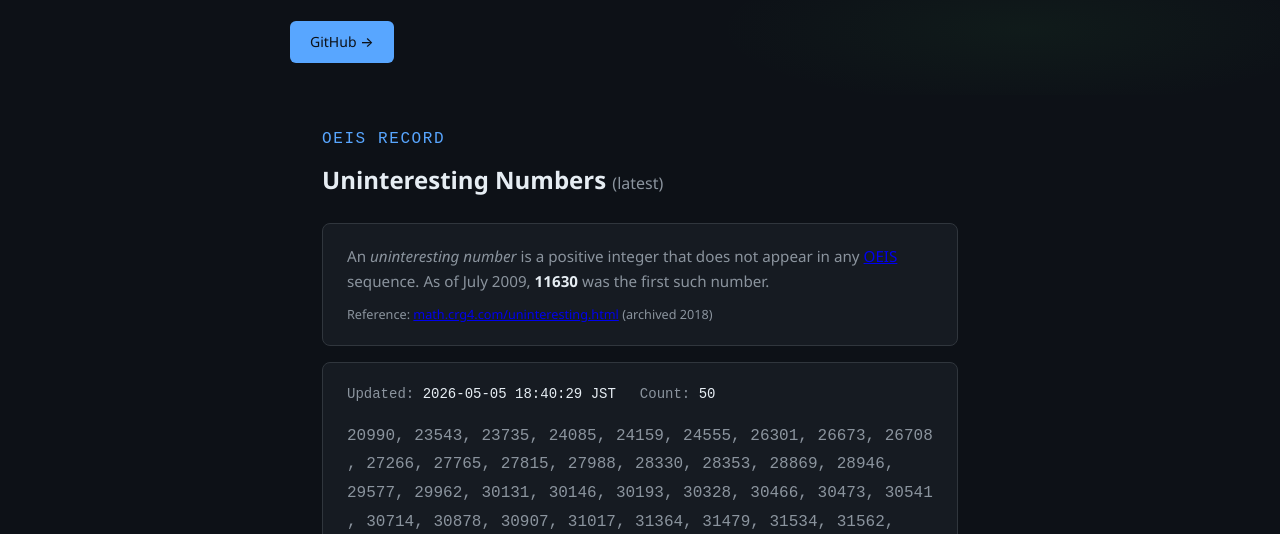
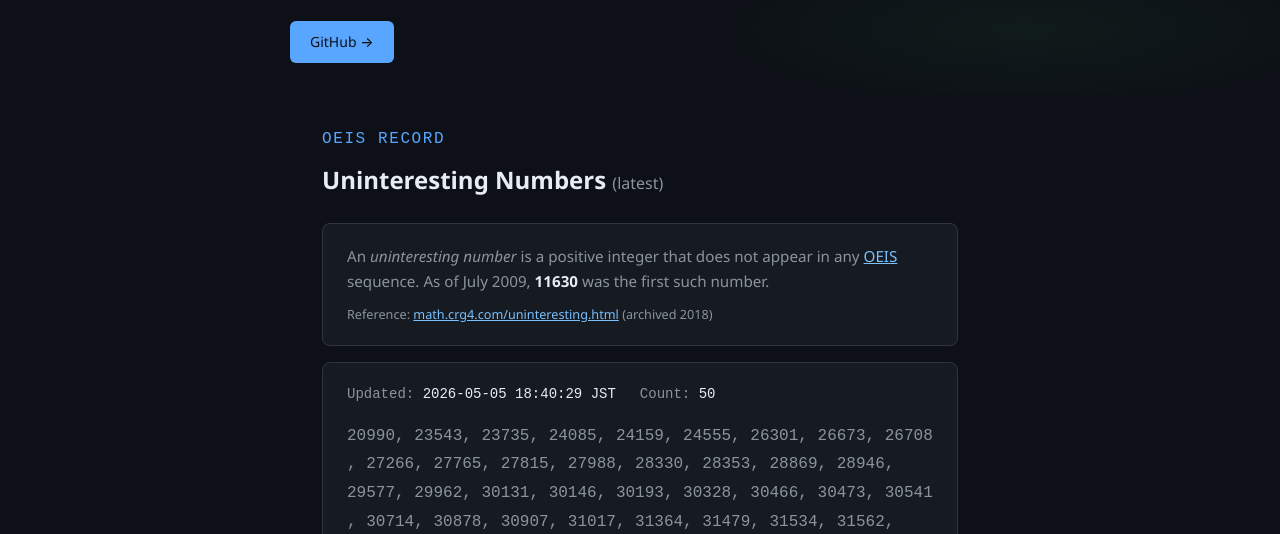
Before and after one commit to manman4/manman4.github.io, a plain HTML site: page index.html in a window 1280 px wide. Shown: the part 235-769 px from the top of the page. Drawn offline with Linux system fonts and the light colour scheme.

Commit message:
change color

```diff
--- a/style.css
+++ b/style.css
@@ -258,7 +258,8 @@ nav a:hover { color: var(--text); }
   color: var(--accent2);
 }
 
-.sloanesnote a { color: #79c0ff; text-decoration: underline; }
+.sloanesnote a,
+.oeis-desc a { color: #79c0ff; text-decoration: underline; }
 .sloanesnote a:hover { text-decoration: underline; }
 
 /* ── Footer ── */
```
